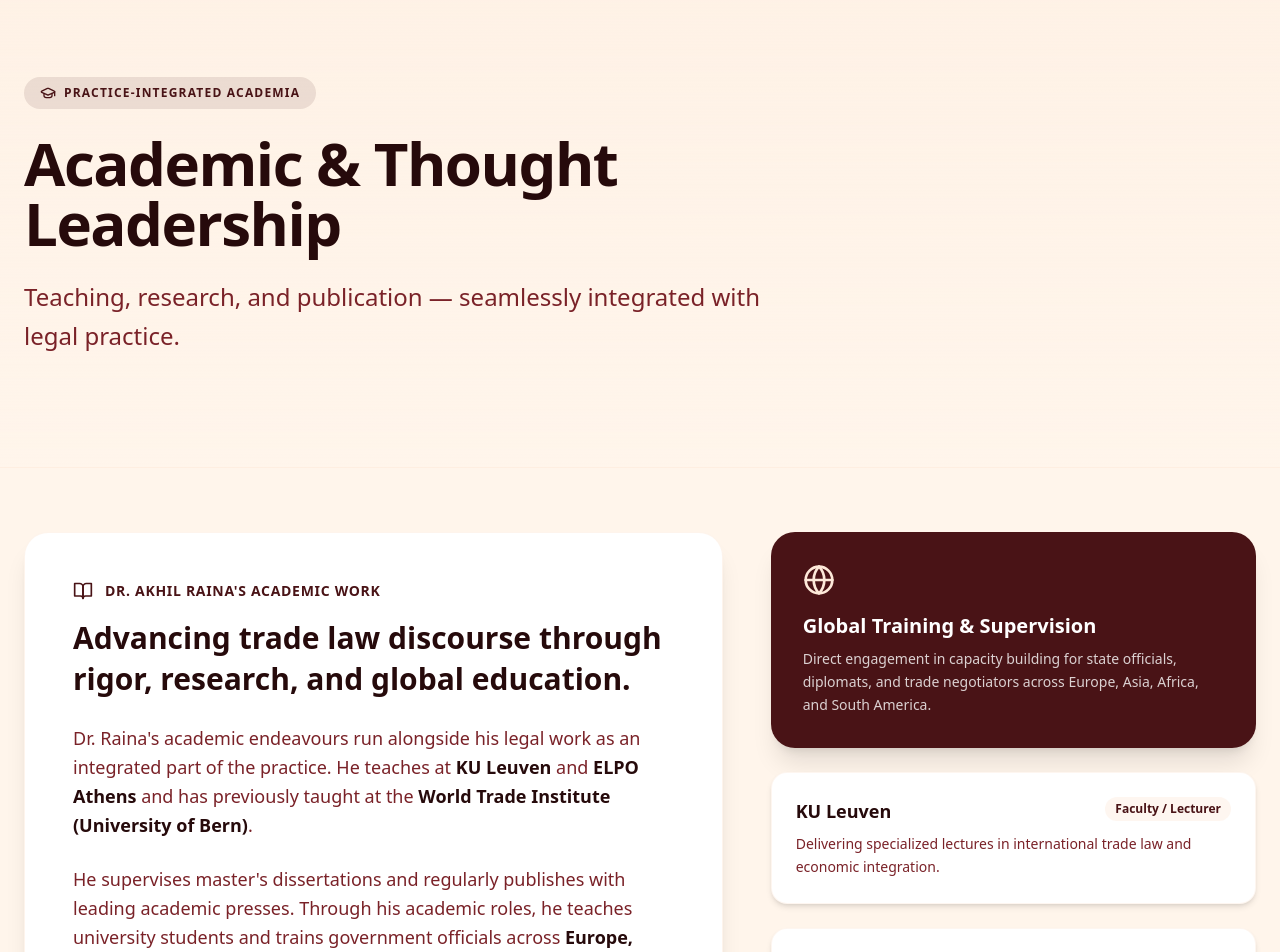
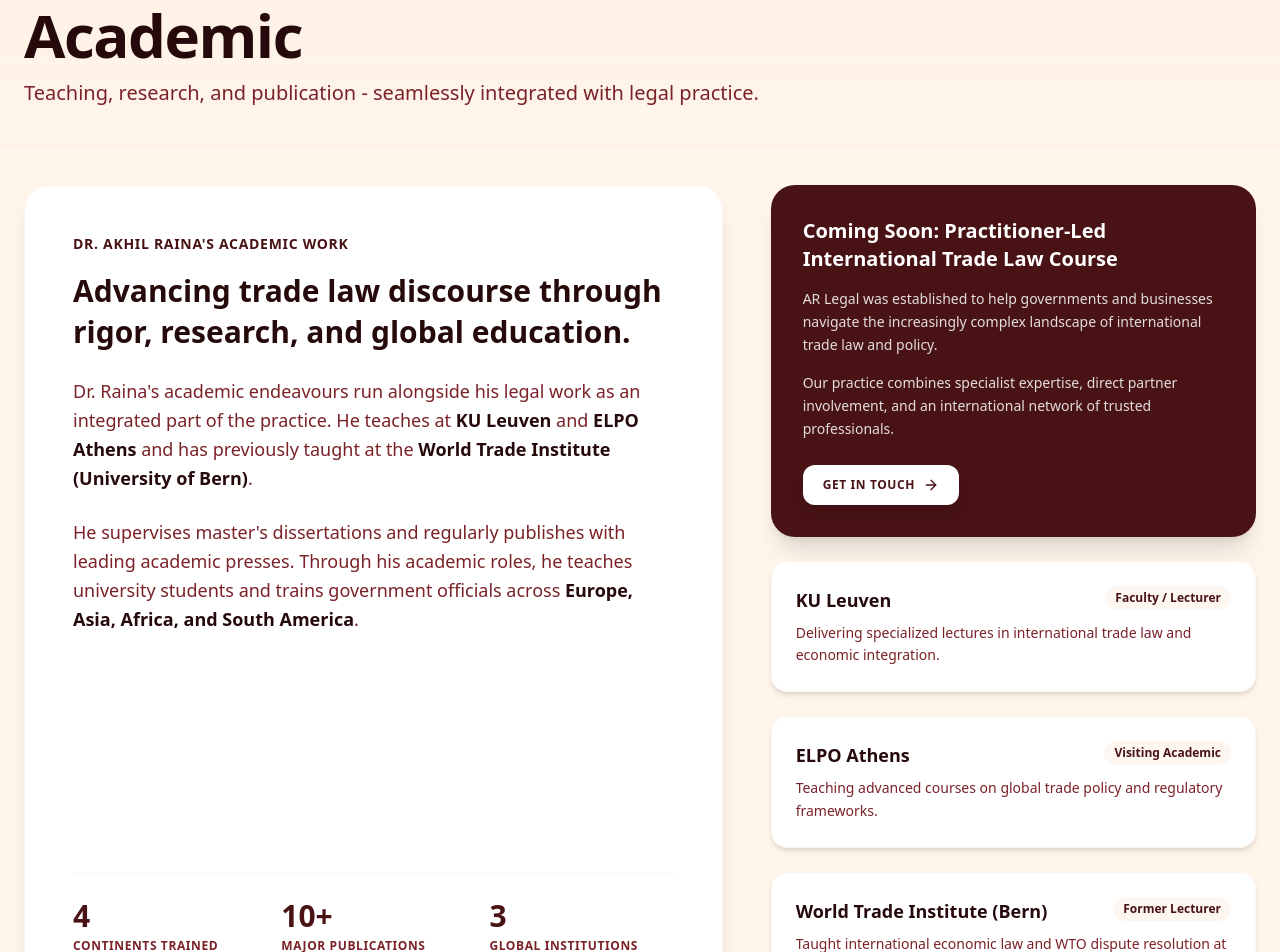
Before and after one commit to Shreyaa1712/Akhil_Website, a Next.js app: page /academic in a window 1280 px wide. Shown: the part 140-1092 px from the top of the page. Built offline with nearby package versions, Linux system fonts and the light colour scheme; a web font is replaced by a local one.

Commit message:
6 and 7 pointers done

```diff
--- a/app/academic/page.tsx
+++ b/app/academic/page.tsx
@@ -1,25 +1,10 @@
 import Link from "next/link";
+import AnimatedStat from "@/components/AnimatedStat";
 
 export const dynamic = "force-static";
 
-const BookOpen = ({ className }: { className?: string }) => (
-  <svg xmlns="http://www.w3.org/2000/svg" width="24" height="24" viewBox="0 0 24 24" fill="none" stroke="currentColor" strokeWidth="2" strokeLinecap="round" strokeLinejoin="round" className={className}><path d="M2 3h6a4 4 0 0 1 4 4v14a3 3 0 0 0-3-3H2z"/><path d="M22 3h-6a4 4 0 0 0-4 4v14a3 3 0 0 1 3-3h7z"/></svg>
-);
-
-const GraduationCap = ({ className }: { className?: string }) => (
-  <svg xmlns="http://www.w3.org/2000/svg" width="24" height="24" viewBox="0 0 24 24" fill="none" stroke="currentColor" strokeWidth="2" strokeLinecap="round" strokeLinejoin="round" className={className}><path d="M21.42 10.922a1 1 0 0 0-.019-1.838L12.83 5.18a2 2 0 0 0-1.66 0L2.6 9.08a1 1 0 0 0 0 1.832l8.57 3.908a2 2 0 0 0 1.66 0z"/><path d="M22 10v6"/><path d="M6 12.5V16a6 3 0 0 0 12 0v-3.5"/></svg>
-);
-
-const Globe = ({ className }: { className?: string }) => (
-  <svg xmlns="http://www.w3.org/2000/svg" width="24" height="24" viewBox="0 0 24 24" fill="none" stroke="currentColor" strokeWidth="2" strokeLinecap="round" strokeLinejoin="round" className={className}><circle cx="12" cy="12" r="10"/><path d="M12 2a14.5 14.5 0 0 0 0 20 14.5 14.5 0 0 0 0-20"/><path d="M2 12h20"/></svg>
-);
-
 const ArrowRight = ({ className }: { className?: string }) => (
   <svg xmlns="http://www.w3.org/2000/svg" width="24" height="24" viewBox="0 0 24 24" fill="none" stroke="currentColor" strokeWidth="2" strokeLinecap="round" strokeLinejoin="round" className={className}><path d="M5 12h14"/><path d="m12 5 7 7-7 7"/></svg>
-);
-
-const Award = ({ className }: { className?: string }) => (
-  <svg xmlns="http://www.w3.org/2000/svg" width="24" height="24" viewBox="0 0 24 24" fill="none" stroke="currentColor" strokeWidth="2" strokeLinecap="round" strokeLinejoin="round" className={className}><circle cx="12" cy="8" r="6"/><path d="M15.477 12.89 17 22l-5-3-5 3 1.523-9.11"/></svg>
 );
 
 const Library = ({ className }: { className?: string }) => (
@@ -27,7 +12,7 @@ const Library = ({ className }: { className?: string }) => (
 );
 
 export const metadata = {
-  title: "Academic & Thought Leadership | AR Legal",
+  title: "Academic | AR Legal",
   description: "Dr. Akhil Raina's academic endeavours, teaching at KU Leuven & ELPO Athens, research, and selected publications in international trade law.",
 };
 
@@ -133,31 +118,26 @@ export default function AcademicPage() {
   return (
     <div className="w-full bg-[var(--brand-light)] text-[var(--brand-maroon-dark)] pb-24">
       {/* Hero Section */}
-      <section className="relative w-full py-20 md:py-28 bg-gradient-to-b from-[var(--brand-peach)]/30 to-[var(--brand-light)] border-b border-[var(--brand-peach)]/40 overflow-hidden">
+      <section className="relative w-full py-8 md:py-10 bg-gradient-to-b from-[var(--brand-peach)]/30 to-[var(--brand-light)] border-b border-[var(--brand-peach)]/40 overflow-hidden">
         <div className="max-w-7xl mx-auto px-6 relative z-10">
           <div className="max-w-3xl">
-            <div className="inline-flex items-center gap-2 px-4 py-2 rounded-full bg-[var(--brand-maroon)]/10 text-[var(--brand-maroon)] text-xs font-bold uppercase tracking-widest mb-6">
-              <GraduationCap className="w-4 h-4" />
-              Practice-Integrated Academia
-            </div>
-            <h1 className="text-4xl md:text-6xl font-bold font-serif text-[var(--brand-maroon-dark)] tracking-tight mb-6">
-              Academic & Thought Leadership
+            <h1 className="text-4xl md:text-6xl font-bold font-serif text-[var(--brand-maroon-dark)] tracking-tight mb-4">
+              Academic
             </h1>
-            <p className="text-xl md:text-2xl text-[var(--brand-maroon-light)] font-light leading-relaxed">
-              Teaching, research, and publication — seamlessly integrated with legal practice.
+            <p className="text-lg md:text-xl text-[var(--brand-maroon-light)] font-light leading-[1.15]">
+              Teaching, research, and publication - seamlessly integrated with legal practice.
             </p>
           </div>
         </div>
       </section>
 
       {/* Main Overview & Teaching Section */}
-      <section className="max-w-7xl mx-auto px-6 py-16">
+      <section className="max-w-7xl mx-auto px-6 pt-8 pb-10 md:pt-10 md:pb-12">
         <div className="grid grid-cols-1 lg:grid-cols-12 gap-12 items-stretch">
           {/* Main Statement */}
           <div className="lg:col-span-7 flex flex-col justify-between bg-white rounded-3xl p-8 md:p-12 shadow-xl shadow-[var(--brand-maroon)]/5 border border-[var(--brand-peach)]/50">
             <div>
               <div className="flex items-center gap-3 text-[var(--brand-maroon)] font-bold text-sm uppercase tracking-wider mb-4">
-                <BookOpen className="w-5 h-5 text-[var(--brand-maroon)]" />
                 <span>Dr. Akhil Raina's Academic Work</span>
               </div>
               <h2 className="text-2xl md:text-3xl font-serif font-bold text-[var(--brand-maroon-dark)] mb-6 leading-snug">
@@ -173,18 +153,9 @@ export default function AcademicPage() {
             </div>
 
             <div className="grid grid-cols-2 md:grid-cols-3 gap-6 pt-6 border-t border-[var(--brand-peach)]/40">
-              <div>
-                <div className="text-3xl font-serif font-bold text-[var(--brand-maroon)]">4</div>
-                <div className="text-xs uppercase tracking-wider text-[var(--brand-maroon-light)] font-semibold mt-1">Continents Trained</div>
-              </div>
-              <div>
-                <div className="text-3xl font-serif font-bold text-[var(--brand-maroon)]">10+</div>
-                <div className="text-xs uppercase tracking-wider text-[var(--brand-maroon-light)] font-semibold mt-1">Major Publications</div>
-              </div>
-              <div>
-                <div className="text-3xl font-serif font-bold text-[var(--brand-maroon)]">3</div>
-                <div className="text-xs uppercase tracking-wider text-[var(--brand-maroon-light)] font-semibold mt-1">Global Institutions</div>
-              </div>
+              <AnimatedStat value={4} label="Continents Trained" />
+              <AnimatedStat value={10} suffix="+" label="Major Publications" />
+              <AnimatedStat value={3} label="Global Institutions" />
             </div>
           </div>
 
@@ -192,11 +163,22 @@ export default function AcademicPage() {
           <div className="lg:col-span-5 flex flex-col gap-6">
             <div className="bg-[var(--brand-maroon)] text-white rounded-3xl p-8 shadow-xl flex flex-col justify-between">
               <div>
-                <Globe className="w-8 h-8 text-[var(--brand-peach)] mb-4" />
-                <h3 className="text-xl font-serif font-bold mb-2">Global Training & Supervision</h3>
-                <p className="text-sm text-white/80 leading-relaxed">
-                  Direct engagement in capacity building for state officials, diplomats, and trade negotiators across Europe, Asia, Africa, and South America.
+                <h3 className="text-xl font-serif font-bold mb-4 leading-snug">
+                  Coming Soon: Practitioner-Led International Trade Law Course
+                </h3>
+                <p className="text-sm text-white/85 leading-relaxed mb-4">
+                  AR Legal was established to help governments and businesses navigate the increasingly complex landscape of international trade law and policy.
                 </p>
+                <p className="text-sm text-white/85 leading-relaxed mb-6">
+                  Our practice combines specialist expertise, direct partner involvement, and an international network of trusted professionals.
+                </p>
+                <Link
+                  href="/contact"
+                  className="inline-flex items-center justify-center px-5 py-3 bg-white text-[var(--brand-maroon)] hover:bg-[var(--brand-peach)] font-bold text-xs uppercase tracking-wider rounded-xl transition-colors shadow-lg"
+                >
+                  Get In Touch
+                  <ArrowRight className="ml-2 w-4 h-4" />
+                </Link>
               </div>
             </div>
 
@@ -264,35 +246,6 @@ export default function AcademicPage() {
           ))}
         </div>
       </section>
-
-      {/* Firm Practice & Closing Commitment Banner */}
-      <section className="max-w-7xl mx-auto px-6 mt-12">
-        <div className="bg-gradient-to-r from-[var(--brand-maroon-dark)] to-[var(--brand-maroon)] text-white rounded-3xl p-8 md:p-14 shadow-2xl relative overflow-hidden">
-          <div className="max-w-3xl relative z-10">
-            <div className="inline-flex items-center gap-2 text-xs font-bold uppercase tracking-widest text-[var(--brand-peach)] mb-4">
-              <Award className="w-4 h-4" />
-              <span>Our Practice & Commitment</span>
-            </div>
-            <h2 className="text-3xl md:text-4xl font-serif font-bold mb-6 leading-tight">
-              Bridging academic excellence and practical legal execution.
-            </h2>
-            <p className="text-base md:text-lg text-white/90 leading-relaxed mb-6 font-light">
-              AR Legal was established to help governments and businesses navigate the increasingly complex landscape of international trade law and policy.
-            </p>
-            <p className="text-base md:text-lg text-white/90 leading-relaxed mb-8 font-light">
-              Our practice combines specialist expertise, direct partner involvement, and an international network of trusted professionals. We aim to deliver clear, effective, and commercially-oriented advice across jurisdictions. We look forward to working with you.
-            </p>
-
-            <Link
-              href="/contact"
-              className="inline-flex items-center justify-center px-8 py-4 bg-white text-[var(--brand-maroon)] hover:bg-[var(--brand-peach)] font-bold text-sm uppercase tracking-wider rounded-xl transition-colors shadow-lg"
-            >
-              Get In Touch With Us
-              <ArrowRight className="ml-2 w-4 h-4" />
-            </Link>
-          </div>
-        </div>
-      </section>
     </div>
   );
 }
--- a/app/page.tsx
+++ b/app/page.tsx
@@ -247,7 +247,7 @@ export default function Home() {
         </div>
       </section>
 
-      {/* Section 6: Academic & Thought Leadership */}
+      {/* Section 6: Academic */}
       <section className="w-full bg-white py-24 border-t border-[var(--brand-peach)]/50 relative overflow-hidden">
         <div className="max-w-7xl mx-auto px-6">
           <div className="bg-gradient-to-br from-[var(--brand-peach)]/20 via-white to-[var(--brand-peach)]/10 rounded-3xl p-8 md:p-14 border border-[var(--brand-peach)]/60 shadow-xl shadow-[var(--brand-maroon)]/5">
@@ -259,7 +259,7 @@ export default function Home() {
                 </div>
 
                 <h2 className="text-3xl md:text-5xl font-bold font-serif text-[var(--brand-maroon-dark)] leading-tight">
-                  Academic & Thought Leadership
+                  Academic
                 </h2>
 
                 <p className="text-lg text-[var(--brand-maroon-light)] leading-relaxed">
--- /dev/null
+++ b/components/AnimatedStat.tsx
@@ -0,0 +1,85 @@
+"use client";
+
+import { useEffect, useRef, useState } from "react";
+
+type AnimatedStatProps = {
+  value: number;
+  suffix?: string;
+  prefix?: string;
+  label: string;
+  duration?: number;
+};
+
+export default function AnimatedStat({
+  value,
+  suffix = "",
+  prefix = "",
+  label,
+  duration = 1400,
+}: AnimatedStatProps) {
+  const [displayValue, setDisplayValue] = useState(0);
+  const [shouldAnimate, setShouldAnimate] = useState(false);
+  const ref = useRef<HTMLDivElement | null>(null);
+
+  useEffect(() => {
+    const element = ref.current;
+
+    if (!element) {
+      return;
+    }
+
+    const observer = new IntersectionObserver(
+      (entries) => {
+        const [entry] = entries;
+
+        if (entry?.isIntersecting) {
+          setShouldAnimate(true);
+          observer.disconnect();
+        }
+      },
+      {
+        threshold: 0.35,
+      }
+    );
+
+    observer.observe(element);
+
+    return () => observer.disconnect();
+  }, []);
+
+  useEffect(() => {
+    if (!shouldAnimate) {
+      return;
+    }
+
+    let rafId = 0;
+    const startTime = performance.now();
+
+    const animate = (currentTime: number) => {
+      const progress = Math.min((currentTime - startTime) / duration, 1);
+      const eased = 1 - Math.pow(1 - progress, 3);
+      setDisplayValue(Math.round(value * eased));
+
+      if (progress < 1) {
+        rafId = window.requestAnimationFrame(animate);
+      }
+    };
+
+    rafId = window.requestAnimationFrame(animate);
+
+    return () => window.cancelAnimationFrame(rafId);
+  }, [shouldAnimate, value, duration]);
+
+  return (
+    <div ref={ref}>
+      <div className="text-3xl font-serif font-bold text-[var(--brand-maroon)]">
+        {prefix}
+        {displayValue}
+        {suffix}
+      </div>
+      <div className="text-xs uppercase tracking-wider text-[var(--brand-maroon-light)] font-semibold mt-1">
+        {label}
+      </div>
+    </div>
+  );
+}
```
Also changed, not shown: app/contact/page.tsx (+9 -10 lines).
